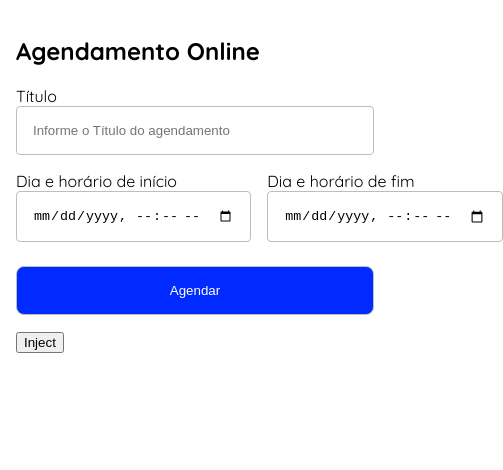
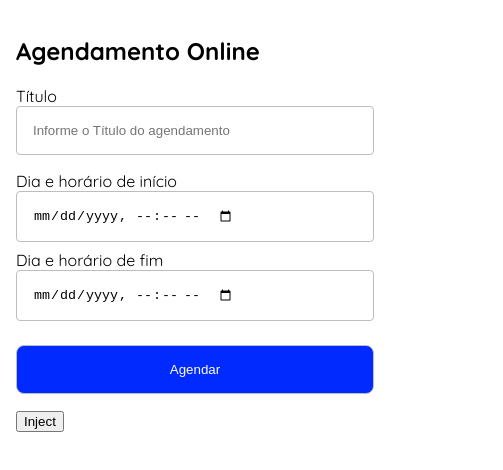
Before and after one commit to Joseafs/nextjs-agendamentos, a Next.js app: page / in a window 390 px wide. Shown: the top 470 px of the page, 503 px wide, since content can reach past the window. Built offline with nearby package versions, Linux system fonts and the light colour scheme.

Commit message:
fix: Ajuste no responsivo do formikSched.

```diff
--- a/src/components/blocks/grid/index.tsx
+++ b/src/components/blocks/grid/index.tsx
@@ -4,13 +4,7 @@ import { Root } from './styled';
 
 type PropsWidth = 'desktop' | 'tablet' | 'mobile' | string;
 
-export type PropsGridSM = {
-  mgnSM?: number[];
-  pdgSM?: number[];
-  maxWidthSM?: PropsWidth;
-};
-
-export type PropsGrid = PropsGridSM & {
+export type PropsGrid = {
   mgn?: number[];
   pdg?: number[];
   zind?: string;
@@ -19,6 +13,7 @@ export type PropsGrid = PropsGridSM & {
   bgColor?: string;
   flex?: boolean;
   align?: 'left' | 'center' | 'right';
+  xs?: string;
 };
 
 interface Props extends PropsGrid {
@@ -36,9 +31,6 @@ const OgGrid = ({
   bgColor,
   overflow,
   maxWidth,
-  maxWidthSM,
-  mgnSM,
-  pdgSM,
   flex,
   className,
   as
@@ -54,9 +46,6 @@ const OgGrid = ({
       bgColor={bgColor}
       overflow={overflow}
       className={className}
-      maxWidthSM={maxWidthSM}
-      mgnSM={mgnSM}
-      pdgSM={pdgSM}
       flex={flex}
     >
       {children}
--- a/src/components/formik/scheduling/index.tsx
+++ b/src/components/formik/scheduling/index.tsx
@@ -6,7 +6,7 @@ import { ButtonText } from '~/components/buttons/text';
 import { InputText } from '~/components/inputs/text';
 import { TpSchedulingItem } from '~/types/scheduling';
 import { SiteContext } from '~/utils/stores/site';
-import { FormContent, Root } from './styled';
+import { FormContent, GridContent, Root } from './styled';
 
 const OgFormikScheduling = () => {
   const { dispatch, state } = useContext(SiteContext);
@@ -68,7 +68,7 @@ const OgFormikScheduling = () => {
             onChange={formik.handleChange}
           />
         </Grid>
-        <Grid flex>
+        <GridContent>
           <Grid flex mgn={[1]}>
             <InputText
               required
@@ -91,7 +91,7 @@ const OgFormikScheduling = () => {
               onChange={formik.handleChange}
             />
           </Grid>
-        </Grid>
+        </GridContent>
         <Grid flex mgn={[2, 1]}>
           <ButtonText
             color="primary"
--- a/src/components/formik/scheduling/styled.ts
+++ b/src/components/formik/scheduling/styled.ts
@@ -1,4 +1,5 @@
 import styled, { css } from 'styled-components';
+import { useMediaQuery } from '~/utils/theme';
 
 export const Root = styled.div``;
 
@@ -7,3 +8,11 @@ export const FormContent = styled.form`
     margin: 0 -${theme.space}px;
   `}
 `;
+
+export const GridContent = styled.div`
+  display: flex;
+  @media ${useMediaQuery().maxW.md} {
+    display: inline-block;
+    width: 100%;
+  }
+`;
```
